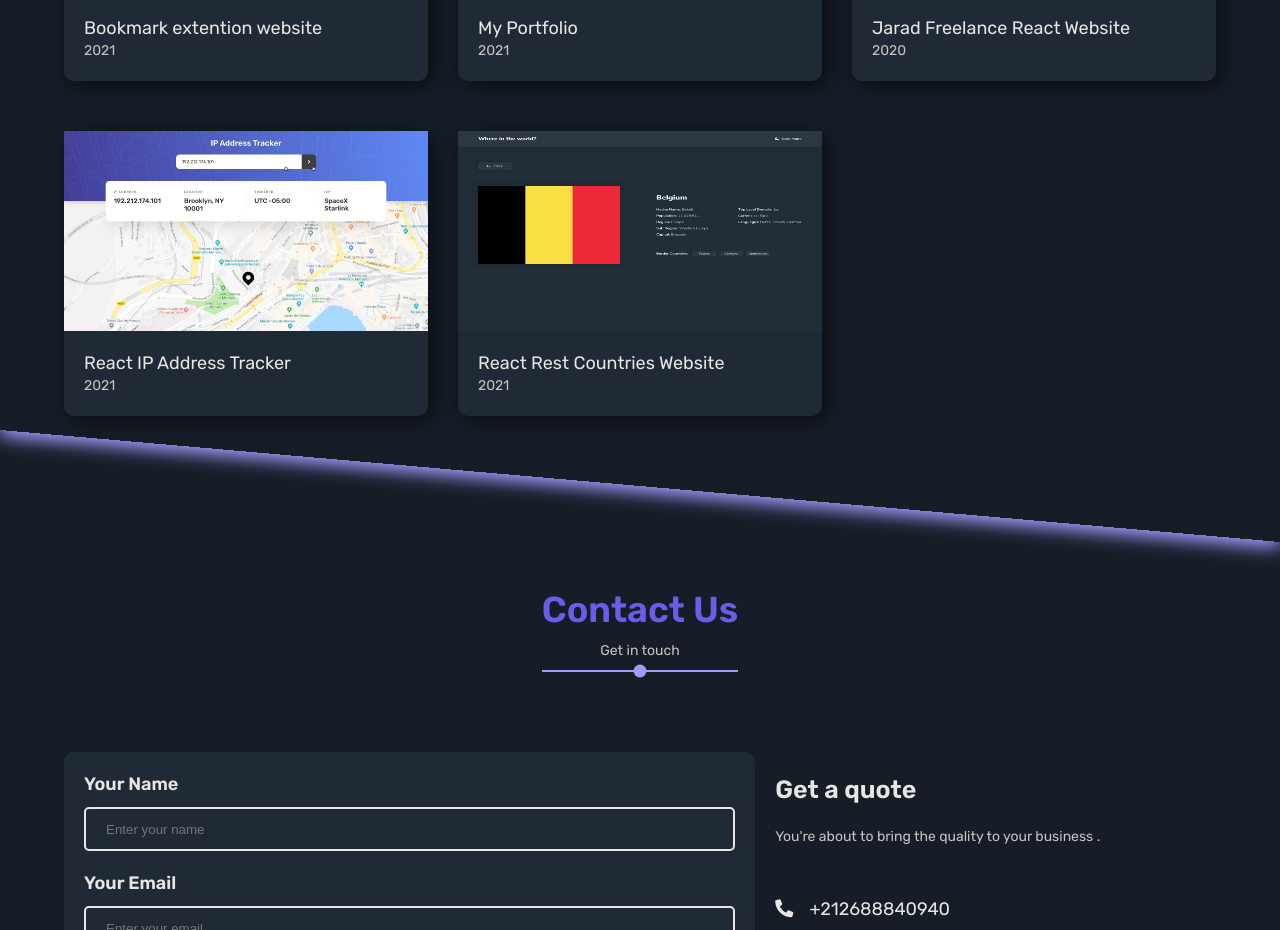
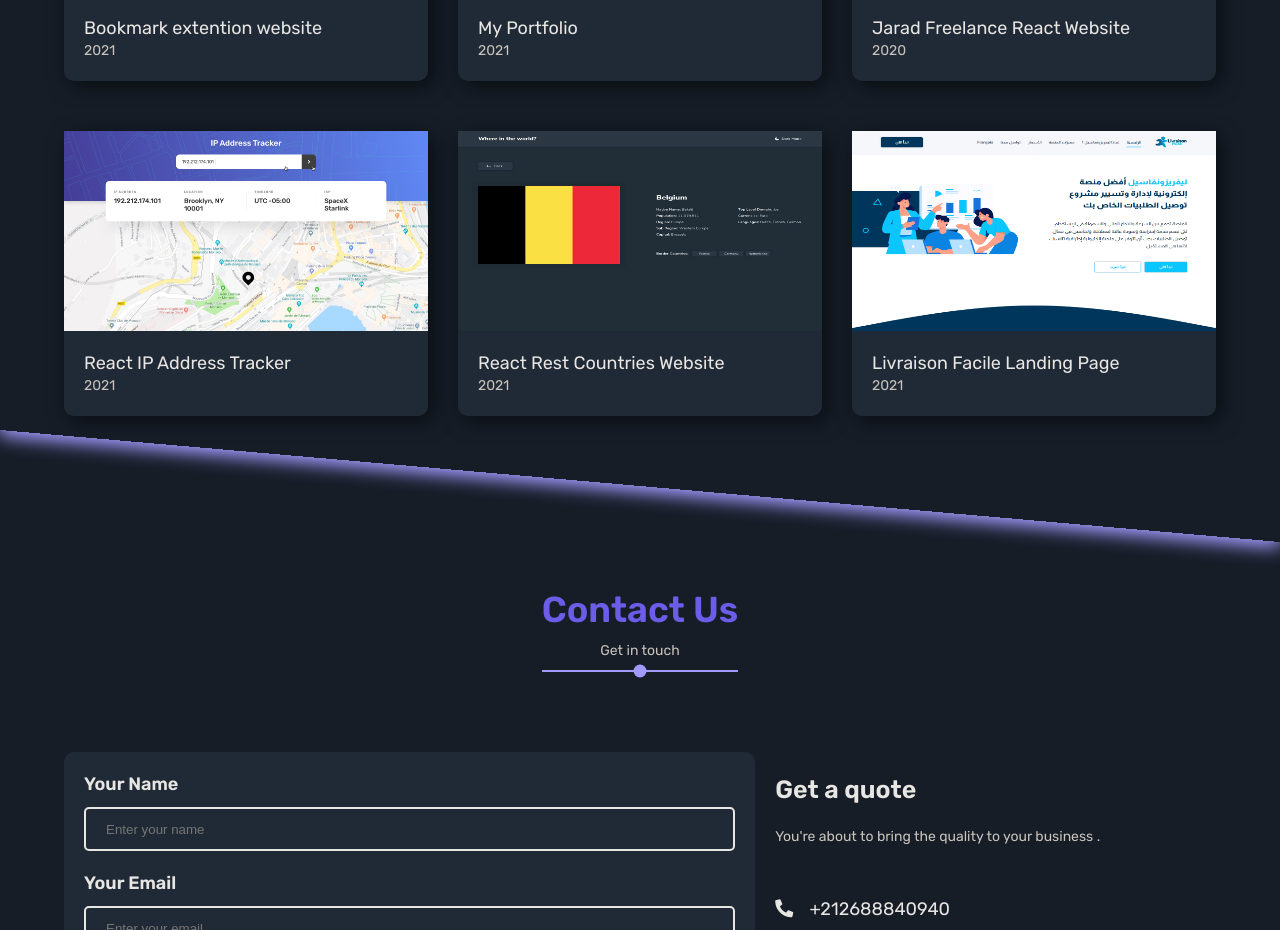
Before and after one commit to salmaneab/projects, a plain HTML site: page portfolio/index.html in a window 1280 px wide. Shown: the part 3200-4130 px from the top of the page. Drawn offline with Linux system fonts and the light colour scheme.

Commit message:
add a project

```diff
--- a/portfolio/index.html
+++ b/portfolio/index.html
@@ -277,6 +277,15 @@
                             <p>2021</p>
                         </div>
                     </div>
+					<div class="item">
+                        <div class="portfolio-container-content-header">
+                            <img src="images/portfolio-images/liviraisonfacile.png" alt="Livraison facile image">
+                        </div>
+                        <div class="portfolio-container-content-content">
+                            <a href="https://www.livraisonfacile.ma/ar" target="_blank">Livraison Facile Landing Page</a>
+                            <p>2021</p>
+                        </div>
+                    </div>
                 </div>
             </div>
         </div>
```
Also changed, not shown: portfolio/images/portfolio-images/liviraisonfacile.png (added).
